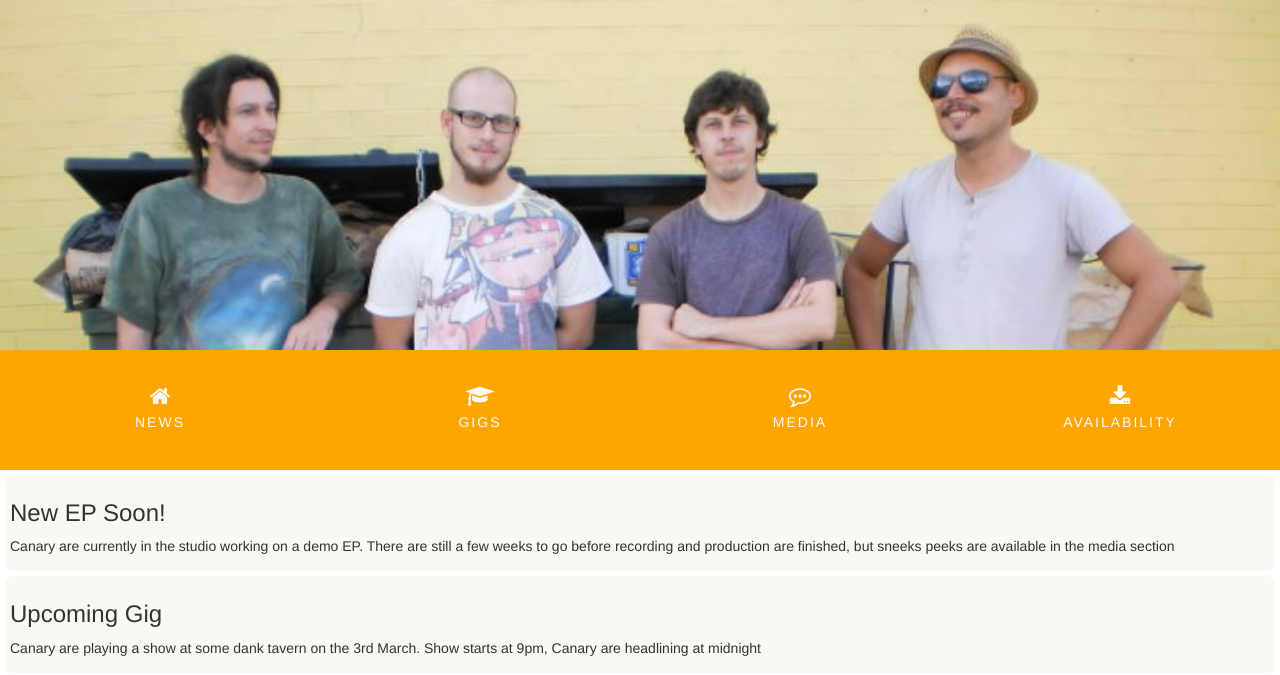
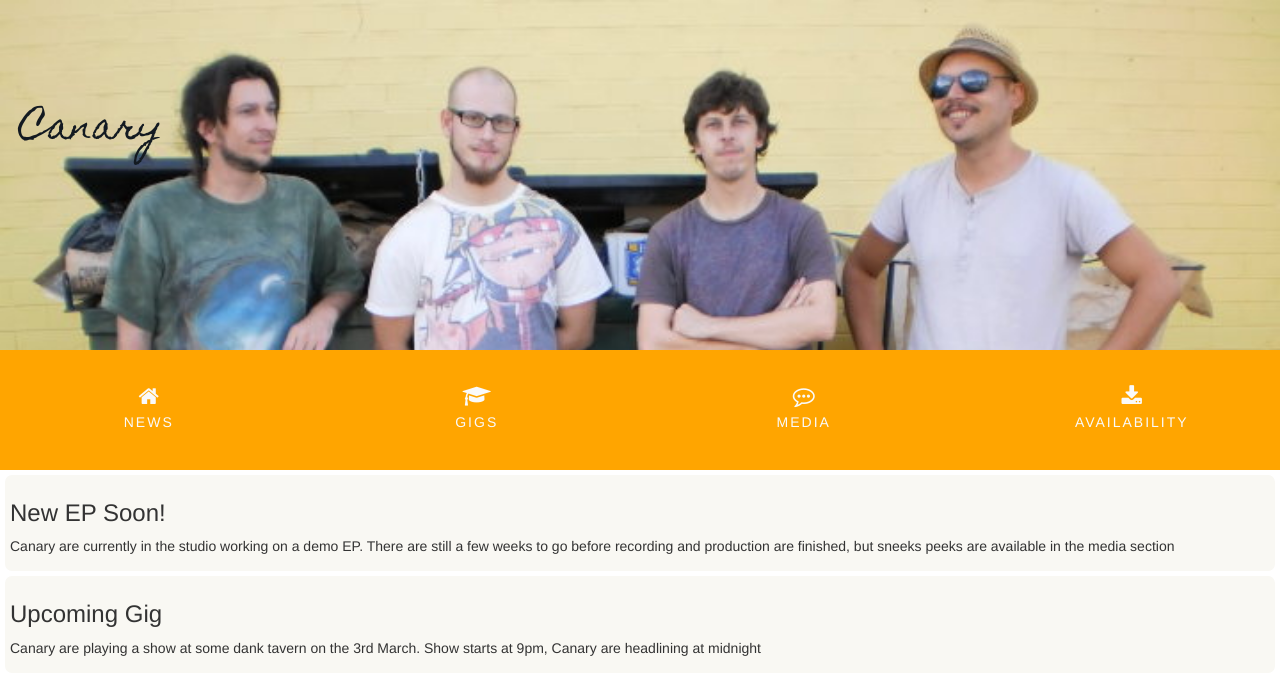
Before and after one commit to cronugs/canary-site, a plain HTML site: page index.html in a window 1280 px wide. Shown: the top 675 px of the page. Drawn offline with nearby package versions, Linux system fonts and the light colour scheme.

Commit message:
style and headings

```diff
--- a/assets/css/style.css
+++ b/assets/css/style.css
@@ -1,17 +1,30 @@
-@import url('https://fonts.googleapis.com/css?family=Roboto:100,200,300,400,500,600,700|Exo:100,200,300,400,500,600,700');
+@import url('https://fonts.googleapis.com/css?family=Roboto:100,200,300,400,500,600,700|Exo:100,200,300,400,500,600,700|Homemade+Apple:100,200,300,400,500,600,700');
 
 /* --------------------------------------------- Banner and Nav */
 
 .banner-image {
     background-image: url('../images/canary-shot.jpg');
-
     min-height: 150px;
-
     background-repeat: no-repeat;
     background-position: top center;
     background-size: cover;
 }
 
+.title-box {
+    position: fixed;
+    display: inline-block;
+    top: 90px;
+    left: 20px;
+    font-family: 'Homemade Apple', cursive;
+    background-color: transparent;
+    color: #131a21;
+    font-size: 102px;
+    z-index: 1;
+}
+
+.book-now {
+    display: inline-block;
+}
 
 #nav {
     margin: 0;
--- a/index.html
+++ b/index.html
@@ -14,6 +14,12 @@
     <div class="container-fluid">
         <div class="row banner-div">
             <div class="col-xs-12 banner-image"></div>
+
+                <div class="title-box">
+                    <h1 class="title">Canary</h1>
+                </div>
+            </div>
+
         </div>
         <nav class="row nav-row">
             <ul id="nav" class="list-inline clearfix">
```
